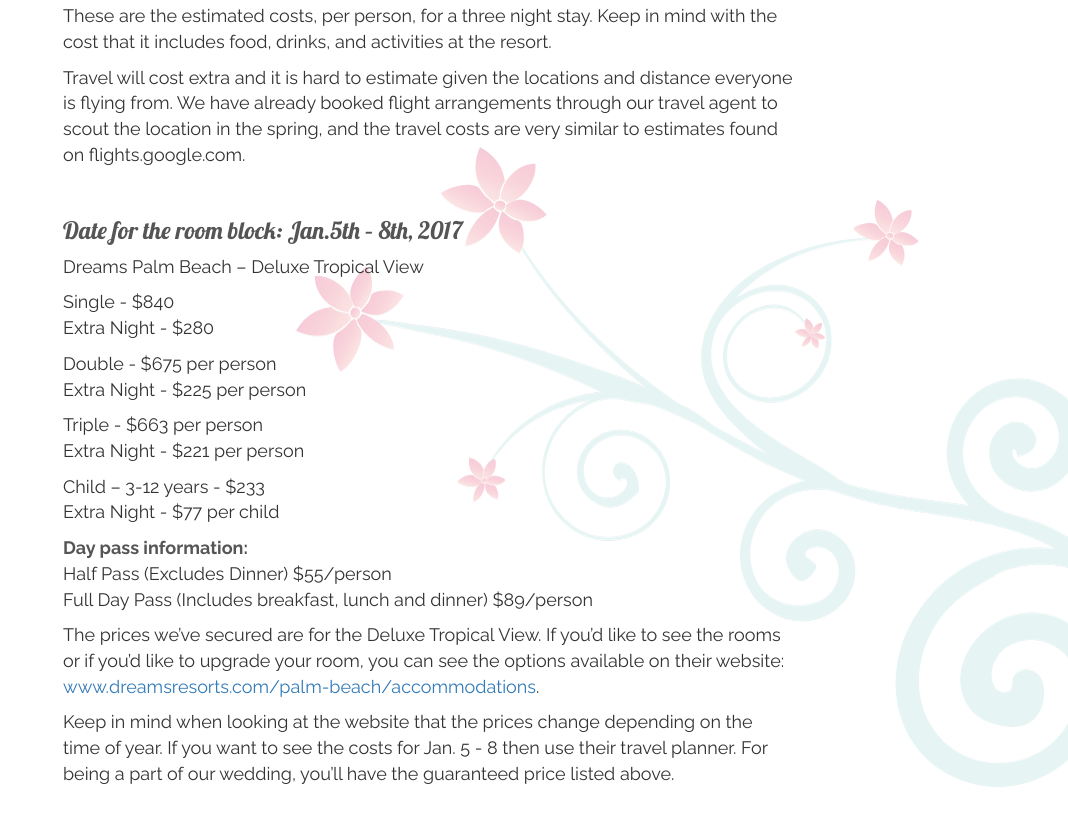
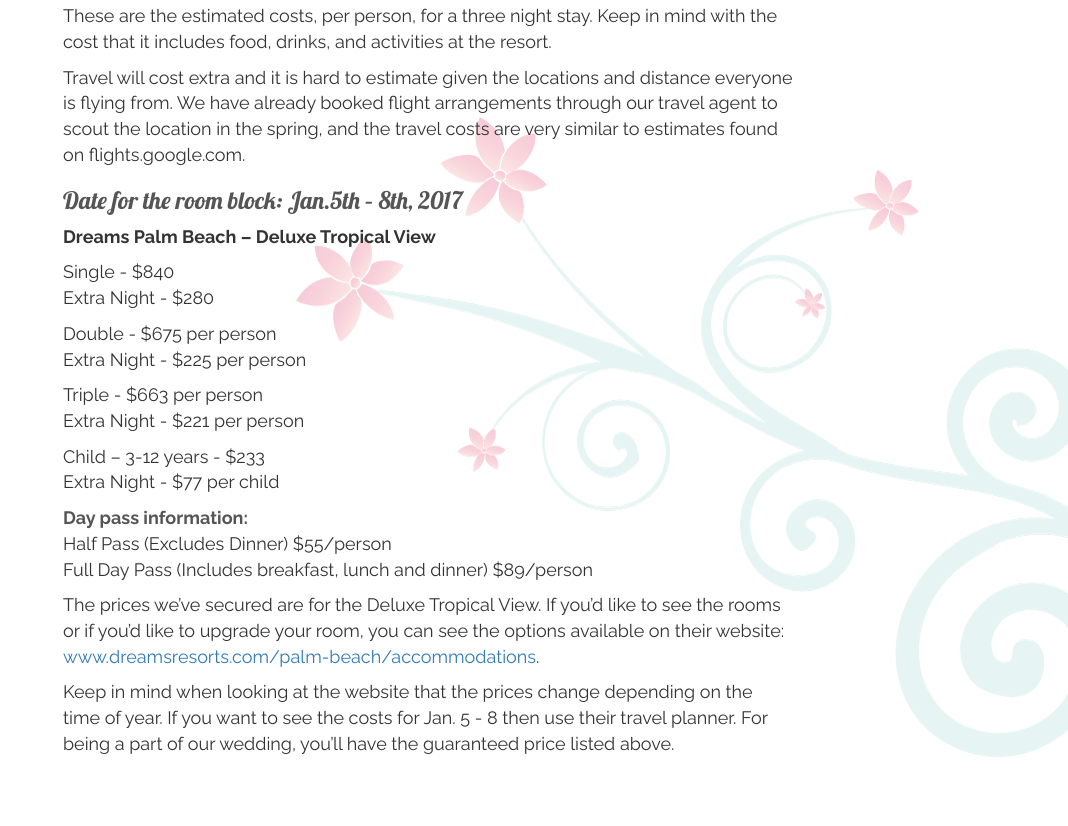
Before and after one commit to gortonwedding/gortonwedding.github.io, a plain HTML site: page index.html in a window 1280 px wide. Shown: the part 4939-5765 px from the top of the page, without its empty margins (212-1280 px from the left). Drawn offline with nearby package versions, Linux system fonts and the light colour scheme.

Commit message:
bolded text

```diff
--- a/index.html
+++ b/index.html
@@ -160,36 +160,26 @@
 
             <!-- How we Met -->
             <h2 style="text-align: center;">How we Met</h2>
-
             <p>Acton likes to emphasize we met due to a classified ad posted to
                 Craigslist.com in 2010.</p>
-
             <p>Technically, that's true... but it wasn't nearly as scandalous as that
                 sounds.</p>
-
             <p class='hideme'>It was the ROOMMATE section.</p>
-
             <p class='hideme'>We just lucked out.</p>
-
             <p class='hideme'>Acton was searching for a new roommate at the time Alicia was moving back to
                 Champaign.</p>
-
             <p class='hideme'>We knew each other for nearly a year, and our friendship grew as we found
                 ourselves enjoying each other's company more and more.</p>
-
             <p class='hideme'>We decided to give things a chance, and we fell in love.</p>
 
             <!-- The Proposal -->
             <h2 class='hideme' style="text-align: center;">The Proposal</h2>
-
             <p class='hideme'>Our fifth anniversary was coming up on New Years Eve and we wanted to do something special. After
                 searching a few locations, we decided on Chicago and found an event called Chi-town Rising. Acton’s friend Boyang
                 was playing with his band at the event, so we decided to go.</p>
-
             <p class='hideme'>It was a cold evening but there was a sense of exhilaration in the air as we walked along the Chicago River.
                 When midnight hit, fireworks began bursting all around us, and we stood along the Chicago river watching
                 the sky.</p>
-
             <p class='hideme'>Under the fireworks, with snow falling, Acton proposed. He of course put his spin on it, using a trick
                 to reveal a hidden message in a photograph of us that read: “Will you Marry me?”</p>
         </div>
@@ -334,17 +324,14 @@
             <p class='hideme'>We are planning for the ceremony to begin at 5pm on January 7th, 2017.</p>
 
             <h3 class='hideme' style="color: #555;">Cost Estimates</h3>
-
             <p class='hideme'>These are the estimated costs, per person, for a three night stay. Keep in mind with the cost that it
                 includes food, drinks, and activities at the resort.</p>
             <p class='hideme'>Travel will cost extra and it is hard to estimate given the locations and distance everyone is flying
                 from. We have already booked flight arrangements through our travel agent to scout the location in the
                 spring, and the travel costs are very similar to estimates found on flights.google.com.</p>
-            <br>
 
             <h3 class='hideme' style="color: #555;">Date for the room block: Jan.5th – 8th, 2017</h3>
-
-            <p class='hideme'>Dreams Palm Beach – Deluxe Tropical View</b></p>
+            <p class='hideme'><b>Dreams Palm Beach – Deluxe Tropical View</b></p>
             <p class="hideme">Single - $840<br>Extra Night - $280</p>
             <p class='hideme'>Double - $675 per person<br>Extra Night - $225 per person</p>
             <p class='hideme'>Triple - $663 per person<br>Extra Night - $221 per person</p>
```
